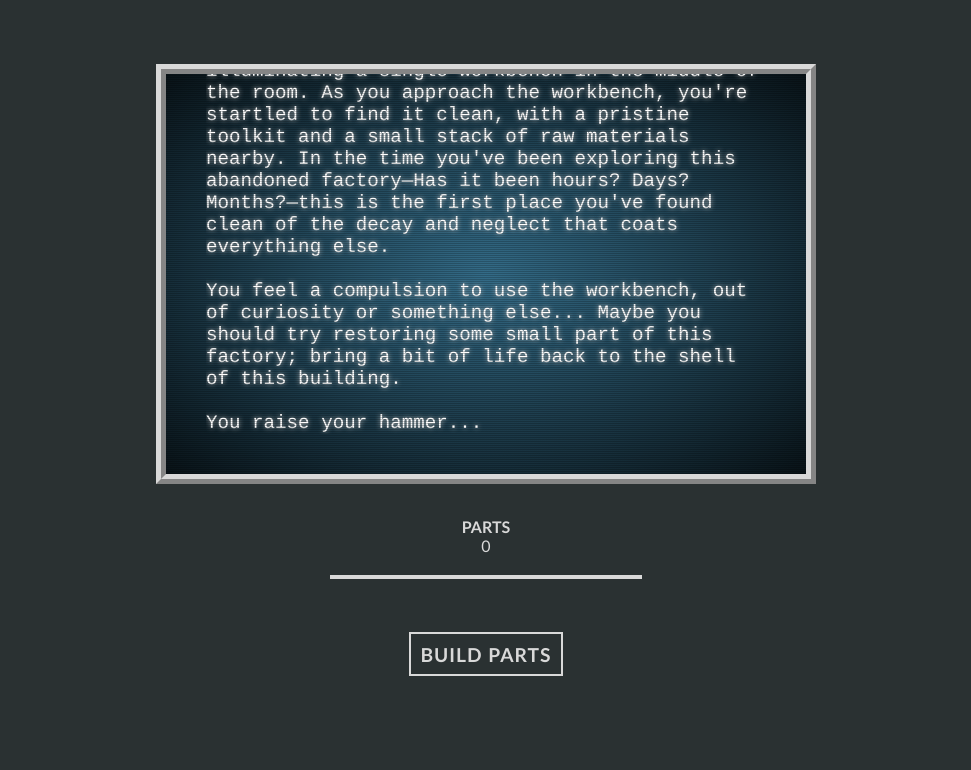
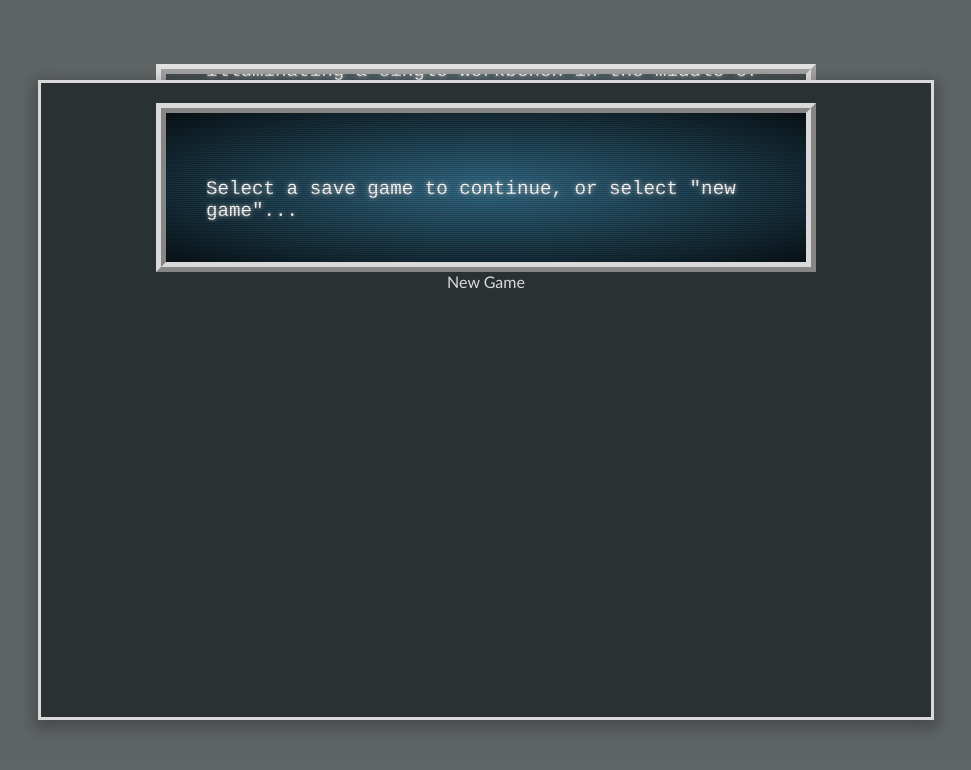
Before and after one commit to T-Nawrocki/an_abandoned_factory, a React (Create React App) app in the folder client/: page / in a window 1280 px wide. Shown: the top 770 px of the page, without its empty margins (154-1125 px from the left). Built offline with nearby package versions, Linux system fonts and the light colour scheme.

Commit message:
save selection modal added; basic slot selection logic added

```diff
--- a/client/package.json
+++ b/client/package.json
@@ -8,6 +8,7 @@
     "@testing-library/user-event": "^7.2.1",
     "react": "^16.13.1",
     "react-dom": "^16.13.1",
+    "react-modal": "^3.11.2",
     "react-scripts": "3.4.3",
     "sass": "^1.26.11"
   },
--- /dev/null
+++ b/client/src/components/SaveSelectionModal.jsx
@@ -0,0 +1,45 @@
+import React, {useState} from 'react';
+import Modal from 'react-modal';
+import '../styles/SaveSelectionModal.scss';
+
+Modal.setAppElement("#root");
+
+const SaveSelectionModal = (props) => {
+
+  const [modalIsOpen, setIsOpen] = useState(true);
+
+  const openModal = () => setIsOpen(true);
+  const closeModal = () => setIsOpen(false);
+
+  const selectSaveSlot = (e) => {
+    props.selectSaveSlot(e.target.data)
+    closeModal();
+  }
+
+  return (
+    <Modal
+      className="save-selection-modal"
+      overlayClassName="save-selection-overlay"
+      isOpen={modalIsOpen}
+    >
+
+      <div className="story-display">
+        <div className="story-display-text">
+          Select a save game to continue, or select "new game"...
+        </div>
+      </div>
+
+      <div className="save-slot-list">
+
+        <div className="save-slot-list-item"
+             data={{}}
+             onClick={selectSaveSlot}>
+          New Game
+        </div>
+
+      </div>
+    </Modal>
+  );
+}
+
+export default SaveSelectionModal;
--- a/client/src/containers/App.jsx
+++ b/client/src/containers/App.jsx
@@ -1,17 +1,27 @@
 import React, { useState } from 'react';
 import Game from './Game';
 import GameOver from '../components/GameOver'
+import SaveSelectionModal from '../components/SaveSelectionModal';
 
 function App() {
+  const [saveData, setSaveData] = useState(null);
+  const [saveSlotIsSelected, setSaveSlotIsSelected] = useState(false);
   const [gameOver, setGameOver] = useState(false);
   const winGame = () => setGameOver(true);
   const restart = () => setGameOver(false);
 
+  const selectSaveSlot = (data) => {
+    setSaveData(data);
+    setSaveSlotIsSelected(true);
+  }
+
   return (
+
     <div className="App">
+      <SaveSelectionModal selectSaveSlot={selectSaveSlot} />
       { gameOver
         ? <GameOver restart={restart}/>
-        : <Game winGame={winGame} />
+        : <Game saveData={saveData} winGame={winGame} />
       }
     </div>
   );
--- /dev/null
+++ b/client/src/styles/SaveSelectionModal.scss
@@ -0,0 +1,36 @@
+@use 'common/colours';
+@use 'common/fonts';
+
+.save-selection-modal {
+  display: flex;
+  flex-direction: column;
+  position: absolute;
+  top: 10%;
+  left: 15%;
+  right: 15%;
+  bottom: 10%;
+  border: 3px solid colours.$light;
+  // border-radius: 12px;
+  background: colours.$dark;
+  overflow: auto;
+  -webkit-overflow-scrolling: touch;
+  outline: none;
+  padding: 20px;
+  box-shadow:  0 5px 15px 5px rgba(0,0,0, 0.25);
+
+  .story-display {
+    // justify-self: center;
+    align-self: center;
+    height: 25%;
+  }
+
+}
+
+.save-selection-overlay {
+  position: fixed;
+  top: 0;
+  left: 0;
+  right: 0;
+  bottom: 0;
+  background-color: rgba(255, 255, 255, 0.25);
+}
--- a/client/src/styles/index.scss
+++ b/client/src/styles/index.scss
@@ -14,6 +14,11 @@ body {
   -moz-osx-font-smoothing: grayscale;
 }
 
+.App {
+  display: flex;
+  justify-items: center;
+}
+
 #game-container {
   display:flex;
   flex-direction: column;
```
Also changed, not shown: 1 other file (tests, documents, lock files or other folders).
